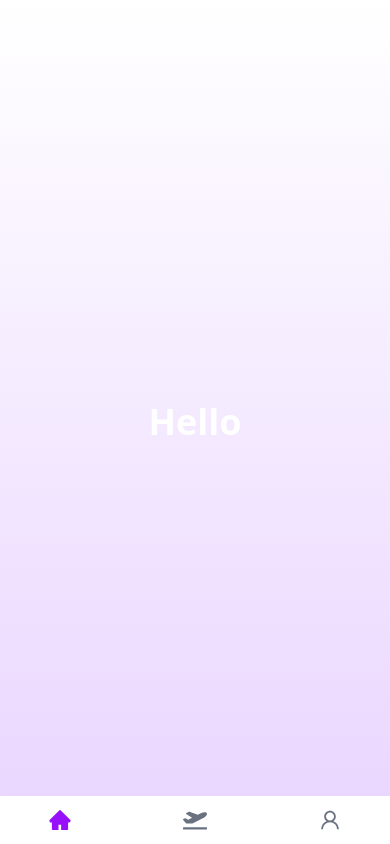
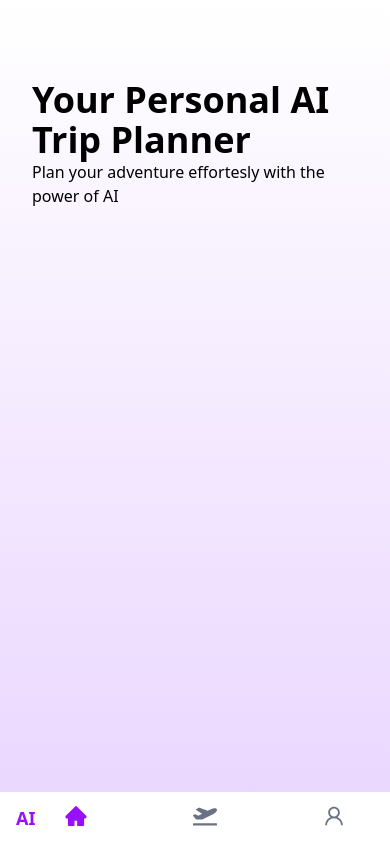
Before and after one commit to AbdulAdnan7/AIPlanner, a React (Vite) app in the folder Frontend/: page / in a window 390 px wide. Built offline with nearby package versions, Linux system fonts and the light colour scheme.

Commit message:
Adding Heroo-Section

```diff
--- a/Frontend/package.json
+++ b/Frontend/package.json
@@ -4,7 +4,7 @@
   "version": "0.0.0",
   "type": "module",
   "scripts": {
-    "dev": "vite",
+    "dev": "vite --host",
     "build": "vite build",
     "lint": "eslint .",
     "preview": "vite preview"
--- a/Frontend/src/components/Navbar.jsx
+++ b/Frontend/src/components/Navbar.jsx
@@ -7,9 +7,8 @@ const Navbar = () => {
   return (
     <nav className="bg-white fixed bottom-0 md:top-0 md:bottom-auto left-0 w-full z-50 shadow-md py-3 px-4 flex justify-between md:items-center md:justify-between">
 
-      <div className="hidden md:flex items-center font-bold text-xl text-purple-600">
-        AI-Plan
-      </div>
+        <h1 className='flex md:hidden text-purple-600 font-bold text-lg'>AI</h1>
+<h1 className='hidden md:flex text-purple-600 font-bold text-xl'>AI-Plan</h1>
 
       <div className="flex justify-around md:justify-end gap-12 w-full md:w-auto">
         <NavLink
--- a/Frontend/src/pages/Home.jsx
+++ b/Frontend/src/pages/Home.jsx
@@ -2,10 +2,13 @@ import React from 'react'
 
 const Home = () => {
   return (
-    <main className="h-screen flex items-center justify-center bg-gradient-to-b from-white to-purple-200">
-      <h1 className="text-white text-4xl font-bold">
-        Hello
+    <main className="h-screen flex bg-gradient-to-b from-white to-purple-200">
+      <div className="px-8 mt-20 md:mt-30">
+      <h1 className='text-4xl font-semibold'>
+      Your Personal AI Trip Planner
       </h1>
+      <p className='text-1xl'>Plan your adventure effortesly with the power of AI</p>
+      </div>
     </main>
   )
 }
```
